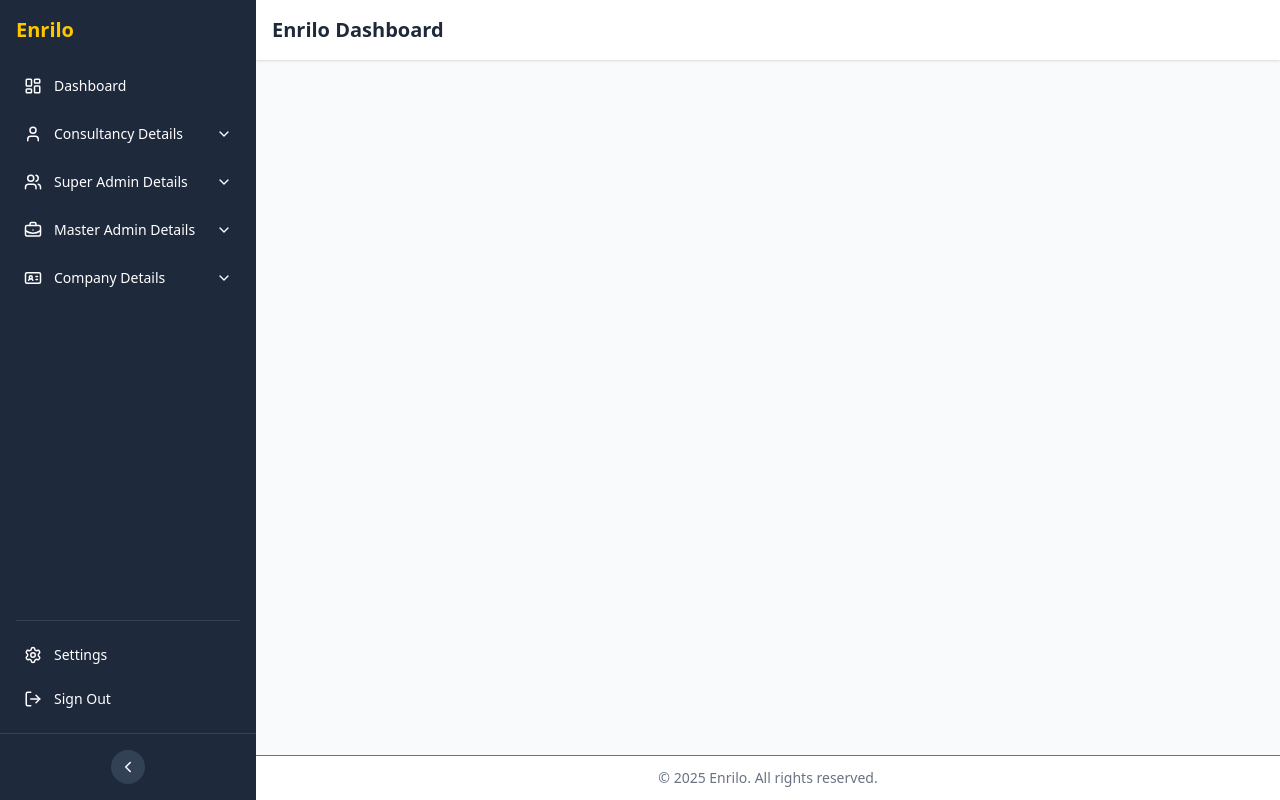
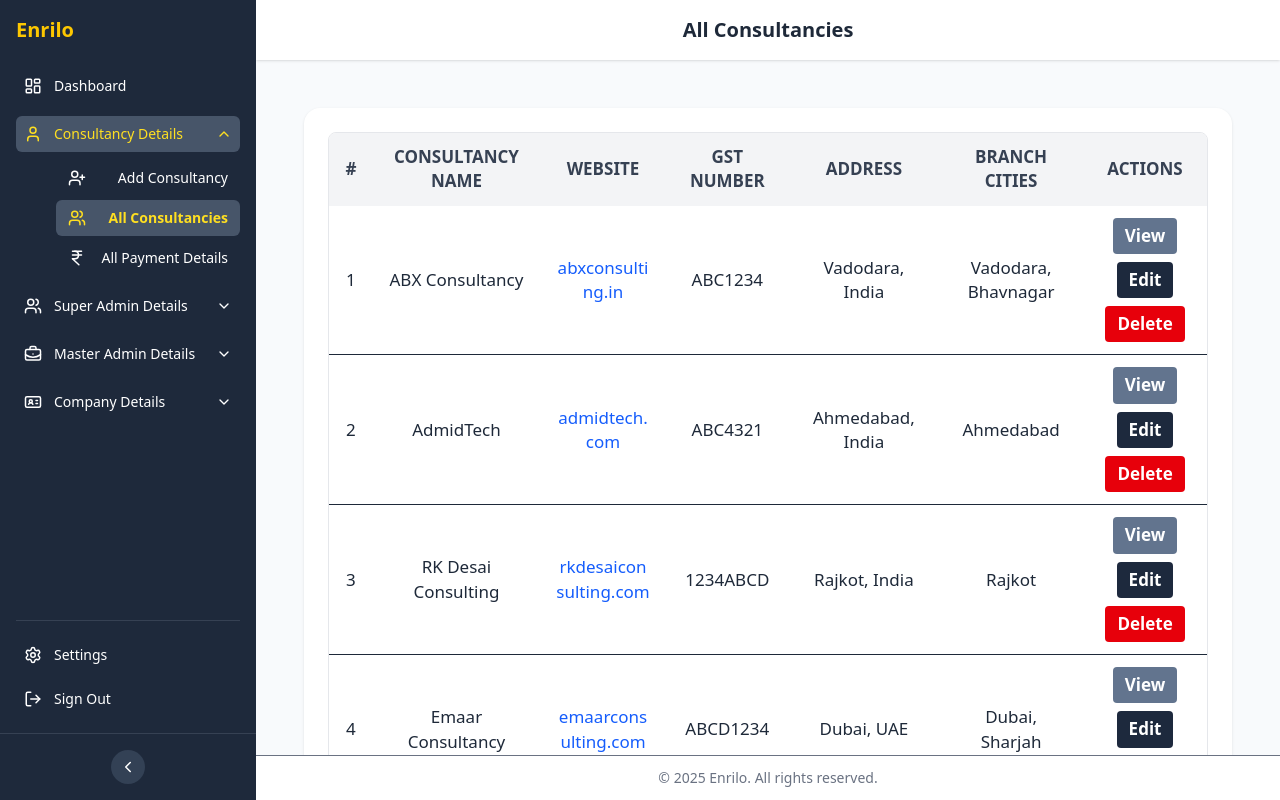
Before and after one commit to aunshpatel/enrilo, a React (Vite) app: page /all-consultancies in a window 1280 px wide. Built offline with nearby package versions, Linux system fonts and the light colour scheme.

Commit message:
Add All Consultancies Page

```diff
--- a/package.json
+++ b/package.json
@@ -11,6 +11,7 @@
   "dependencies": {
     "@emotion/react": "^11.14.0",
     "@emotion/styled": "^11.14.1",
+    "@mui/icons-material": "^7.3.4",
     "@mui/material": "^7.3.4",
     "@reduxjs/toolkit": "^2.9.0",
     "bcrypt": "^6.0.0",
--- a/src/App.jsx
+++ b/src/App.jsx
@@ -8,6 +8,7 @@ import "./App.css";
 import MasterAdminLogin from "./pages/MasterAdminLogin.jsx";
 import Dashboard from "./pages/Dashboard.jsx";
 import Login from "./pages/Login.jsx";
+import AllConsultanciesPage from "./pages/AllConsultanciesPage.jsx";
 
 function App() {
   return (
@@ -20,6 +21,7 @@ function App() {
             <Routes>
               <Route path="/login" element={<Login/>}/>
               <Route path="/master-admin-login" element={<MasterAdminLogin/>}/>
+              <Route path="/all-consultancies" element={<AllConsultanciesPage/>}/>
               <Route path="/" element={<Home />} />
               <Route path="/dashboard" element={<Dashboard />} />
               <Route path="/add-new-consultancy" element={<AddNewConsultancy />} />
--- /dev/null
+++ b/src/pages/AllConsultanciesPage.jsx
@@ -0,0 +1,162 @@
+import { useState } from "react";
+import { styled } from "@mui/system";
+import TablePagination from "@mui/material/TablePagination";
+import FirstPageRoundedIcon from "@mui/icons-material/FirstPageRounded";
+import LastPageRoundedIcon from "@mui/icons-material/LastPageRounded";
+import ChevronLeftRoundedIcon from "@mui/icons-material/ChevronLeftRounded";
+import ChevronRightRoundedIcon from "@mui/icons-material/ChevronRightRounded";
+
+export default function AllConsultanciesPage() {
+  const [page, setPage] = useState(0);
+  const [rowsPerPage, setRowsPerPage] = useState(5);
+
+  const consultancies = [
+    {
+      id: 1,
+      name: "ABX Consultancy",
+      website: "abxconsulting.in",
+      gst: "ABC1234",
+      address: "Vadodara, India",
+      branches: "Vadodara, Bhavnagar",
+    }, {
+      id: 2,
+      name: "AdmidTech",
+      website: "admidtech.com",
+      gst: "ABC4321",
+      address: "Ahmedabad, India",
+      branches: "Ahmedabad",
+    }, {
+      id: 3,
+      name: "RK Desai Consulting",
+      website: "rkdesaiconsulting.com",
+      gst: "1234ABCD",
+      address: "Rajkot, India",
+      branches: "Rajkot",
+    }, {
+      id: 4,
+      name: "Emaar Consultancy",
+      website: "emaarconsulting.com",
+      gst: "ABCD1234",
+      address: "Dubai, UAE",
+      branches: "Dubai, Sharjah",
+    }, {
+      id: 5,
+      name: "Trump Consultancy",
+      website: "trumpconsulting.com",
+      gst: "EFGH9971",
+      address: "New York City, USA",
+      branches: "New York City",
+    }, {
+      id: 6,
+      name: "J&J Education",
+      website: "jjeducation.com",
+      gst: "ES9284FF",
+      address: "London, UK",
+      branches: "London, Leicester",
+    }, {
+      id: 7,
+      name: "SOSA Admissions",
+      website: "sosaadmissions.com",
+      gst: "XY2P9Z00",
+      address: "Sydney, Australia",
+      branches: "Sydney, Adelaide",
+    },
+  ];
+
+  const paginatedData = rowsPerPage > 0 ? consultancies.slice(page * rowsPerPage, page * rowsPerPage + rowsPerPage) : consultancies;
+
+  const handleChangePage = (event, newPage) => setPage(newPage);
+
+  const handleChangeRowsPerPage = (event) => { setRowsPerPage(parseInt(event.target.value, 10)); setPage(0); };
+
+  const CustomTablePagination = styled(TablePagination)` & .MuiTablePagination-toolbar { display: flex; justify-content: space-between; align-items: center; font-size: 14px; background-color: #f9fafb; flex-wrap: wrap; } & .MuiTablePagination-selectLabel, & .MuiTablePagination-input, & .MuiTablePagination-displayedRows { font-size: 14px; }`;
+
+  return (
+    <div className="p-4 sm:p-6">
+      <div className="bg-white rounded-2xl shadow p-4 sm:p-6 max-w-7xl mx-auto">
+        <div className="overflow-x-auto border border-gray-200 rounded-lg">
+          <table className="min-w-full text-sm md:text-[17px] text-left border-collapse">
+            <thead className="bg-gray-100 text-gray-700 uppercase">
+              <tr>
+                <th className="px-3 py-2 md:px-4 md:py-3 text-center w-8 md:w-12">#</th>
+                <th className="px-3 py-2 md:px-4 md:py-3 text-center w-40 md:w-56">
+                  Consultancy Name
+                </th>
+                <th className="px-3 py-2 md:px-4 md:py-3 text-center w-44 md:w-60">
+                  Website
+                </th>
+                <th className="px-3 py-2 md:px-4 md:py-3 text-center w-32 md:w-40">
+                  GST Number
+                </th>
+                <th className="px-3 py-2 md:px-4 md:py-3 text-center w-44 md:w-60">
+                  Address
+                </th>
+                <th className="px-3 py-2 md:px-4 md:py-3 text-center w-40 md:w-56">
+                  Branch Cities
+                </th>
+                <th className="px-3 py-2 md:px-4 md:py-3 text-center w-36 md:w-48">
+                  Actions
+                </th>
+              </tr>
+            </thead>
+
+            <tbody>
+              {paginatedData.map((c, index) => (
+                <tr key={c.id} className="border-b hover:bg-gray-50 transition text-gray-800">
+                  <td className="px-3 py-2 md:px-4 md:py-3 text-center font-medium">
+                    {page * rowsPerPage + index + 1}
+                  </td>
+                  <td className="px-3 py-2 md:px-4 md:py-3 text-center">{c.name}</td>
+                  <td className="px-3 py-2 md:px-4 md:py-3 text-center">
+                    <a href={`https://${c.website}`} target="_blank" rel="noopener noreferrer" className="text-blue-600 hover:underline break-all">
+                      {c.website}
+                    </a>
+                  </td>
+                  <td className="px-3 py-2 md:px-4 md:py-3 text-center">{c.gst}</td>
+                  <td className="px-3 py-2 md:px-4 md:py-3 text-center">
+                    {c.address}
+                  </td>
+                  <td className="px-3 py-2 md:px-4 md:py-3 text-center">
+                    {c.branches}
+                  </td>
+                  <td className="px-3 py-2 md:px-4 md:py-3 text-center">
+                    <div className="flex justify-center gap-1 sm:gap-2 flex-wrap">
+                      <button className="bg-slate-500 hover:bg-slate-600 text-white px-2 sm:px-3 py-1 sm:py-1.5 rounded text-sm sm:text-[17px] font-semibold transition">
+                        View
+                      </button>
+                      <button className="bg-slate-800 hover:bg-slate-900 text-white px-2 sm:px-3 py-1 sm:py-1.5 rounded text-sm sm:text-[17px] font-semibold transition">
+                        Edit
+                      </button>
+                      <button className="bg-red-600 hover:bg-red-700 text-white px-2 sm:px-3 py-1 sm:py-1.5 rounded text-sm sm:text-[17px] font-semibold transition">
+                        Delete
+                      </button>
+                    </div>
+                  </td>
+                </tr>
+              ))}
+            </tbody>
+
+            <tfoot>
+              <tr>
+                <CustomTablePagination rowsPerPageOptions={[5, 10, 25, { label: "All", value: -1 }]} colSpan={7} count={consultancies.length} rowsPerPage={rowsPerPage} page={page}
+                  slotProps={{
+                    select: { "aria-label": "rows per page" },
+                    actions: {
+                      showFirstButton: true,
+                      showLastButton: true,
+                      slots: {
+                        firstPageIcon: FirstPageRoundedIcon,
+                        lastPageIcon: LastPageRoundedIcon,
+                        nextPageIcon: ChevronRightRoundedIcon,
+                        backPageIcon: ChevronLeftRoundedIcon,
+                      },
+                    },
+                  }} onPageChange={handleChangePage} onRowsPerPageChange={handleChangeRowsPerPage} />
+              </tr>
+            </tfoot>
+          </table>
+        </div>
+      </div>
+    </div>
+  );
+}
--- a/src/pages/components/Header.jsx
+++ b/src/pages/components/Header.jsx
@@ -5,9 +5,10 @@ export default function Header() {
 
   // Dynamic title map
   const titleMap = {
+    "/": "Home Page",
     "/dashboard": "Dashboard",
     "/add-new-consultancy": "Add New Consultancy",
-    "/consultancy/all": "All Consultancies",
+    "/all-consultancies": "All Consultancies",
     "/consultancy/payments": "All Payment Details",
     "/superadmin/add": "Add Super Admin",
     "/superadmin/all": "All Super Admin",
@@ -21,7 +22,7 @@ export default function Header() {
   const currentTitle = titleMap[location.pathname] || "Enrilo Dashboard";
 
   return (
-    <header className="bg-white shadow p-4 flex items-center">
+    <header className="bg-white shadow p-4 flex flex-row justify-center">
       <h1 className="text-xl font-semibold text-gray-800">{currentTitle}</h1>
       {/* <div className="flex items-center gap-4">
         <button className="bg-[#2563EB] text-white px-3 py-1 rounded-md hover:bg-[#1D4ED8] transition">
--- a/src/pages/components/Sidebar.jsx
+++ b/src/pages/components/Sidebar.jsx
@@ -16,7 +16,7 @@ export default function Sidebar() {
       icon: <User size={18} />,
       subMenu: [
         { name: "Add Consultancy", icon: <UserPlus size={18} />, path: "/add-new-consultancy" },
-        { name: "All Consultancies", icon: <Users size={18} />, path: "/consultancy/all" },
+        { name: "All Consultancies", icon: <Users size={18} />, path: "/all-consultancies" },
         { name: "All Payment Details", icon: <IndianRupeeIcon size={18} />, path: "/consultancy/payments" },
       ],
     },
@@ -80,14 +80,7 @@ export default function Sidebar() {
         <li key={idx}>
           {hasSubMenu ? (
             <>
-              <button
-                onClick={() => toggleSubMenu(item.name)}
-                className={`flex items-center justify-between w-full p-2 rounded-md transition-all duration-200 ${
-                  isSubActive
-                    ? "bg-[#475569] text-yellow-300 font-semibold"
-                    : "hover:bg-[#334155]"
-                }`}
-              >
+              <button onClick={() => toggleSubMenu(item.name)} className={`flex items-center justify-between w-full p-2 rounded-md transition-all duration-200 ${ isSubActive ? "bg-[#475569] text-yellow-300 font-semibold" : "hover:bg-[#334155]" }`} >
                 <div className="flex items-center space-x-3">
                   <span>{item.icon}</span>
                   {isOpen && <span className="text-sm font-medium">{item.name}</span>}
@@ -109,14 +102,7 @@ export default function Sidebar() {
                     const isActive = location.pathname === sub.path;
                     return (
                       <li key={subIdx}>
-                        <Link
-                          to={sub.path}
-                          className={`flex justify-between items-center text-sm rounded-md px-3 py-2 transition ${
-                            isActive
-                              ? "bg-[#475569] text-yellow-300 font-semibold"
-                              : "hover:bg-[#475569]"
-                          }`}
-                        >
+                        <Link to={sub.path} className={`flex justify-between items-center text-sm rounded-md px-3 py-2 transition ${ isActive ? "bg-[#475569] text-yellow-300 font-semibold" : "hover:bg-[#475569]" }`} >
                           <span>{sub.icon}</span>
                           <span>{sub.name}</span>
                         </Link>
@@ -127,14 +113,7 @@ export default function Sidebar() {
               )}
             </>
           ) : (
-            <Link
-              to={item.path}
-              className={`flex items-center space-x-3 p-2 rounded-md transition-all duration-200 ${
-                isMenuActive
-                  ? "bg-[#475569] text-yellow-300 font-semibold"
-                  : "hover:bg-[#334155]"
-              }`}
-            >
+            <Link to={item.path} className={`flex items-center space-x-3 p-2 rounded-md transition-all duration-200 ${ isMenuActive ? "bg-[#475569] text-yellow-300 font-semibold" : "hover:bg-[#334155]" }`} >
               <span>{item.icon}</span>
               {isOpen && <span className="text-sm">{item.name}</span>}
             </Link>
@@ -149,14 +128,7 @@ export default function Sidebar() {
       const isActive = location.pathname === item.path;
       return (
         <li key={idx}>
-          <Link
-            to={item.path}
-            className={`flex items-center space-x-3 p-2 rounded-md transition-all duration-200 ${
-              isActive
-                ? "bg-[#475569] text-yellow-300 font-semibold"
-                : "hover:bg-[#334155]"
-            }`}
-          >
+          <Link to={item.path} className={`flex items-center space-x-3 p-2 rounded-md transition-all duration-200 ${ isActive ? "bg-[#475569] text-yellow-300 font-semibold" : "hover:bg-[#334155]" }`} >
             <span>{item.icon}</span>
             {isOpen && <span className="text-sm">{item.name}</span>}
           </Link>
@@ -167,10 +139,7 @@ export default function Sidebar() {
   return (
     <>
       {/* --- Mobile Hamburger --- */}
-      <button
-        className="md:hidden fixed top-4 left-4 z-50 p-2 rounded-md bg-[#1E293B] text-white shadow"
-        onClick={() => setMobileOpen(true)}
-      >
+      <button className="md:hidden fixed top-4 left-4 z-50 p-2 rounded-md bg-[#1E293B] text-white shadow" onClick={() => setMobileOpen(true)} >
         <Menu size={24} />
       </button>
 
```
Also changed, not shown: 1 other file (tests, documents, lock files or other folders).
